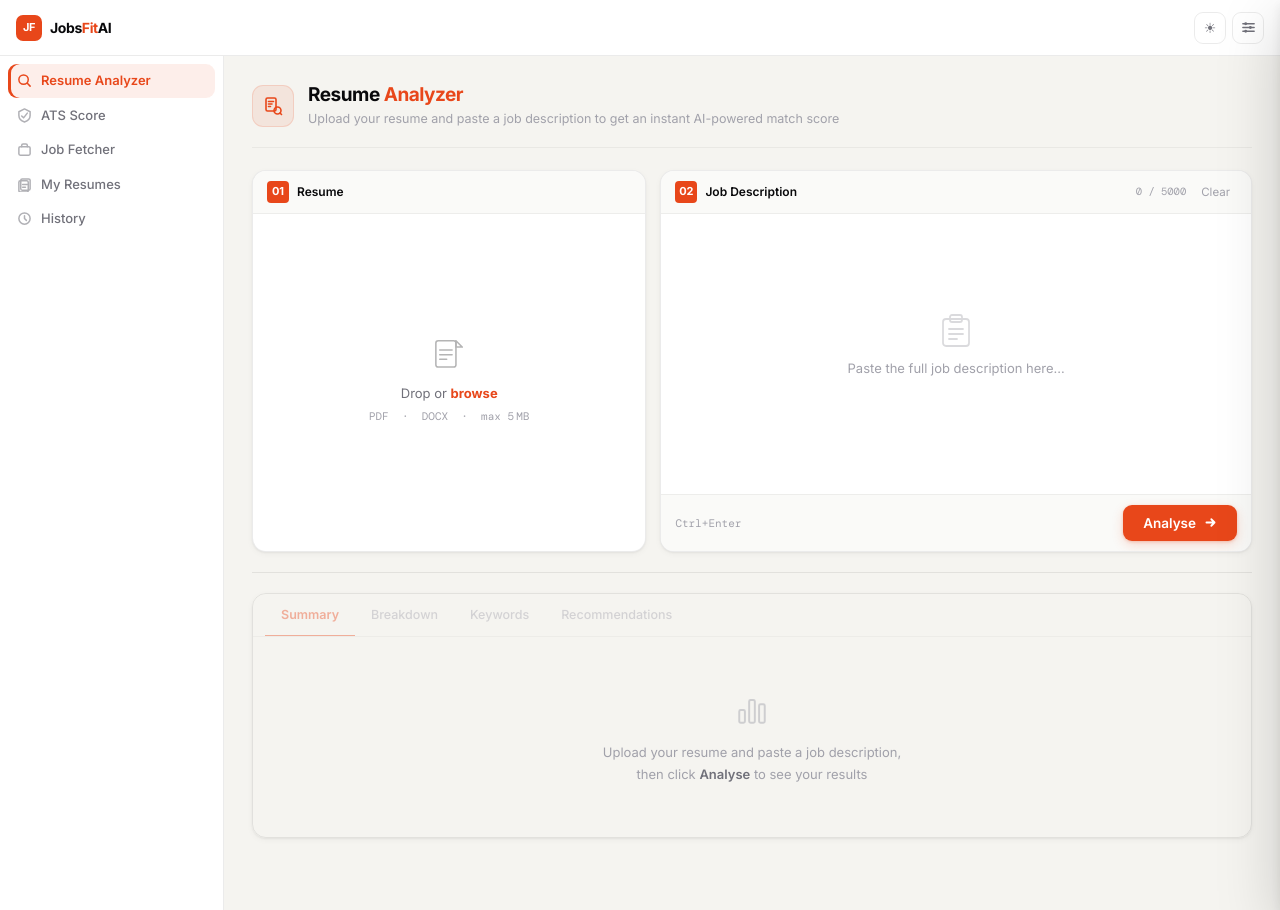
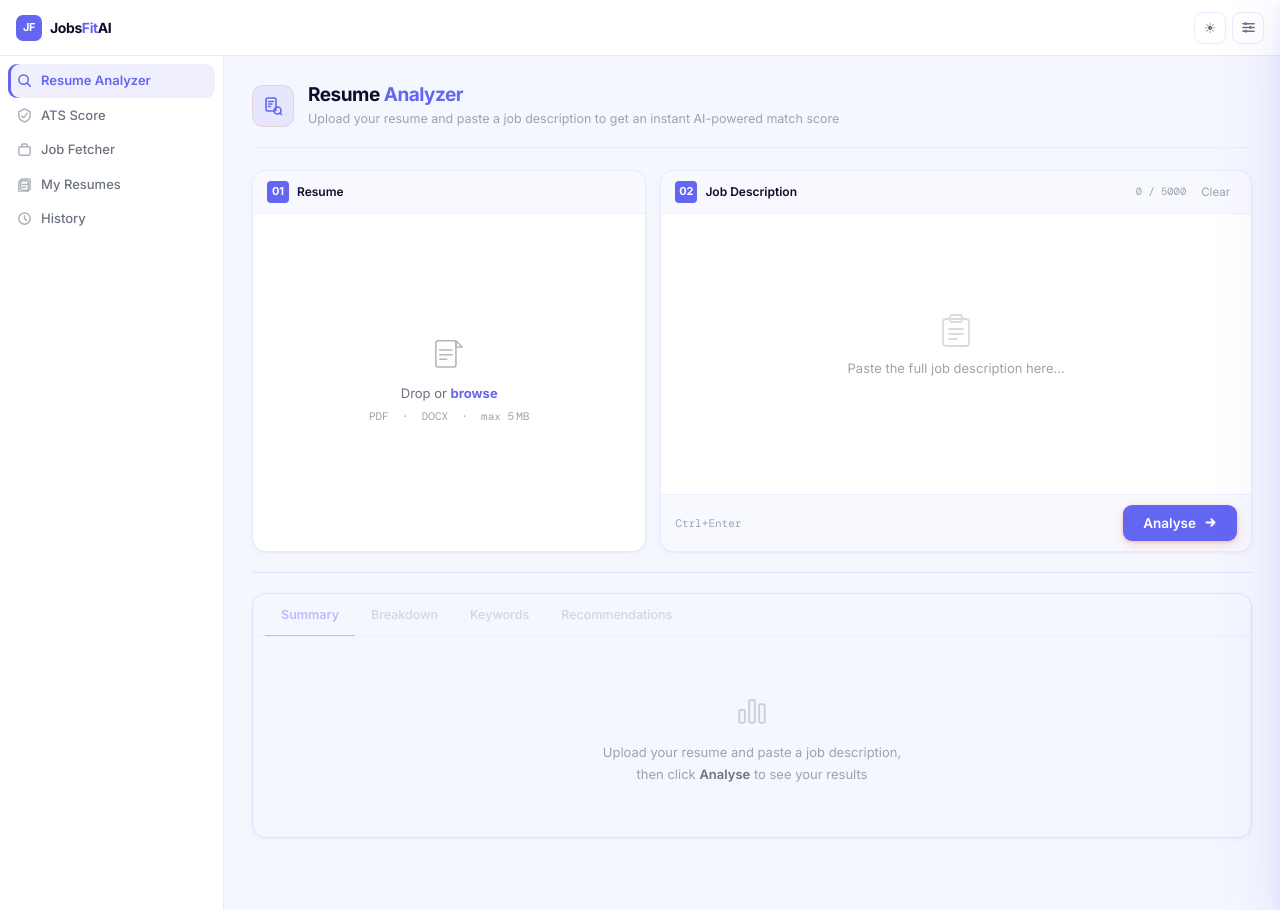
Before and after one commit to harmandeep2993/JobsFitAI, a FastAPI app: page / in a window 1280 px wide. Run offline with FastAPI, Linux system fonts and the light colour scheme; data that the repository does not hold is empty; some libraries are stand-ins or nearby versions.

Commit message:
feat(ui): switch color scheme to deep indigo / blue

```diff
--- a/assets/css/theme.css
+++ b/assets/css/theme.css
@@ -1,36 +1,36 @@
 /* === Design tokens === */
 :root {
-  /* Brand */
-  --accent:   #e8471a;
-  --accent-s: rgba(232,71,26,0.09);
-  --accent-h: #cf3d12;
-  --accent-xl: rgba(232,71,26,0.06);
+  /* Brand -indigo */
+  --accent:   #6366f1;
+  --accent-s: rgba(99,102,241,0.10);
+  --accent-h: #4f46e5;
+  --accent-xl: rgba(99,102,241,0.05);
 
-  /* Surfaces - warm zinc */
-  --bg:     #f5f4f0;
+  /* Surfaces -cool blue-white */
+  --bg:     #f5f7ff;
   --bg-r:   #ffffff;
-  --bg-c:   #fafaf8;
-  --bg-hov: rgba(9,9,11,0.034);
+  --bg-c:   #f8f9ff;
+  --bg-hov: rgba(99,102,241,0.06);
 
-  /* Borders - zinc */
-  --bd:   rgba(9,9,11,0.08);
-  --bd-s: rgba(9,9,11,0.05);
+  /* Borders -indigo-tinted */
+  --bd:   rgba(99,102,241,0.14);
+  --bd-s: rgba(99,102,241,0.08);
 
   /* Text */
-  --t1: #09090b;   /* zinc-950 */
-  --t2: #71717a;   /* zinc-500 */
-  --t3: #a1a1aa;   /* zinc-400 */
+  --t1: #0f0c29;   /* deep indigo-black */
+  --t2: #6b7280;   /* gray-500 */
+  --t3: #9ca3af;   /* gray-400 */
 
-  /* Score palette - vivid & distinct */
+  /* Score palette */
   --green:    #10b981;   /* emerald-500  - Excellent */
   --green-bg: #ecfdf5;
   --green-bd: rgba(16,185,129,0.22);
   --green-glow: rgba(16,185,129,0.15);
 
-  --blue:    #6366f1;    /* indigo-500   - Good */
-  --blue-bg: #eef2ff;
-  --blue-bd: rgba(99,102,241,0.22);
-  --blue-glow: rgba(99,102,241,0.15);
+  --blue:    #8b5cf6;    /* violet-500   - Good (distinct from indigo accent) */
+  --blue-bg: #f5f3ff;
+  --blue-bd: rgba(139,92,246,0.22);
+  --blue-glow: rgba(139,92,246,0.15);
 
   --amber:    #f59e0b;   /* amber-500    - Partial */
   --amber-bg: #fffbeb;
@@ -42,11 +42,11 @@
   --red-bd: rgba(244,63,94,0.22);
   --red-glow: rgba(244,63,94,0.15);
 
-  /* Shadows */
-  --sha:   0 1px 3px rgba(9,9,11,0.07), 0 8px 28px rgba(9,9,11,0.07);
-  --sha-s: 0 1px 2px rgba(9,9,11,0.05), 0 2px 6px rgba(9,9,11,0.04);
-  --sha-m: 0 8px 40px rgba(9,9,11,0.14), 0 2px 8px rgba(9,9,11,0.07);
-  --sha-lg:0 20px 60px rgba(9,9,11,0.18), 0 4px 12px rgba(9,9,11,0.08);
+  /* Shadows -indigo-tinted */
+  --sha:   0 1px 3px rgba(99,102,241,0.08), 0 8px 28px rgba(99,102,241,0.07);
+  --sha-s: 0 1px 2px rgba(99,102,241,0.06), 0 2px 6px rgba(99,102,241,0.04);
+  --sha-m: 0 8px 40px rgba(99,102,241,0.13), 0 2px 8px rgba(99,102,241,0.07);
+  --sha-lg:0 20px 60px rgba(99,102,241,0.17), 0 4px 12px rgba(99,102,241,0.09);
 
   /* Layout */
   --sidebar-w: 224px;
```
Also changed, not shown: other parts of assets/css/theme.css (+18 -13 lines).
